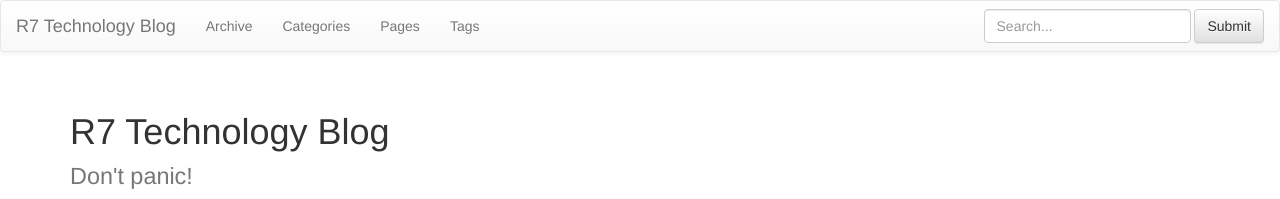
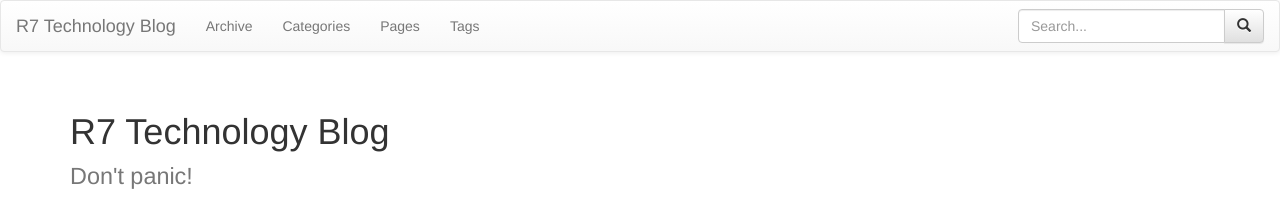
Before and after one commit to roman-yagodin/roman-yagodin.github.io, a Jekyll site: the page built from index.html, in a window 1280 px wide. Shown: the top 199 px of the page. Built offline with Jekyll 4.4.1, drawn with Linux system fonts in a browser that asks for light colours; nearby versions of some CDN libraries; library files that are not in the unit come from our copies; comment, search, counter and statistics services are not loaded.

Commit message:
Wrap search controls into input-group, use glyphicon for search button

```diff
--- a/_includes/themes/bootstrap-3/default.html
+++ b/_includes/themes/bootstrap-3/default.html
@@ -69,11 +69,15 @@
             {% include JB/pages_list %}
           </ul>
           <form class="navbar-form navbar-right" role="search" action="http://www.google.com/search" target="_blank" onsubmit="return searchSubmit()" >
-            <div class="form-group">
+            <div class="input-group">
               <input type="text" id="search-box" class="form-control" placeholder="Search..." />
-			  <input type="hidden" id="search-box-hidden" name="q" />
+              <input type="hidden" id="search-box-hidden" name="q" />
+              <span class="input-group-btn">
+                <button type="submit" class="btn btn-default" aria-label="Search">
+                  <span class="glyphicon glyphicon-search" aria-hidden="true"></span>
+                </button>
+              </span>
             </div>
-			<button type="submit" class="btn btn-default">Submit</button>
           </form>
         </div><!-- /.navbar-collapse -->
       </nav>
```
